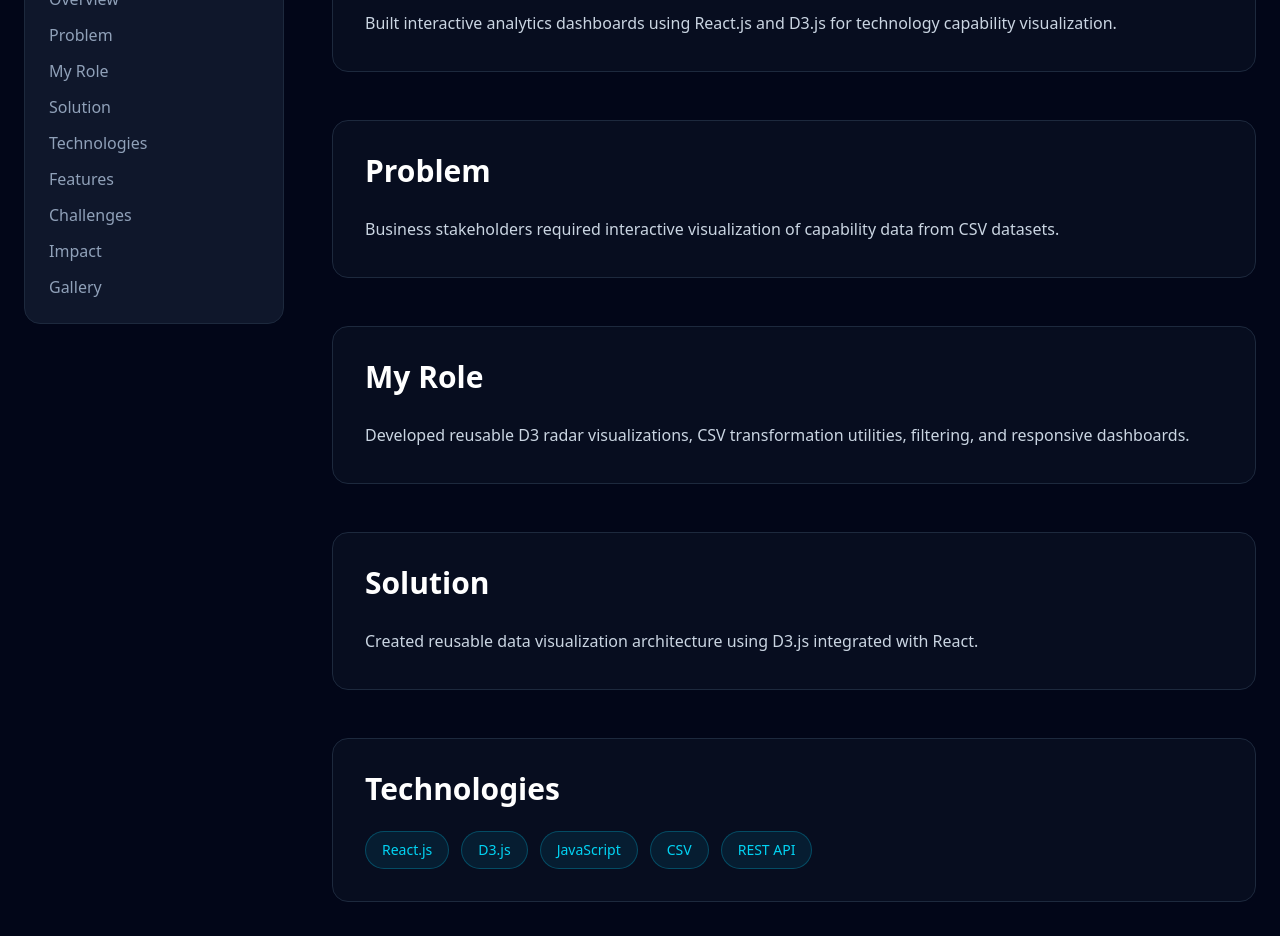
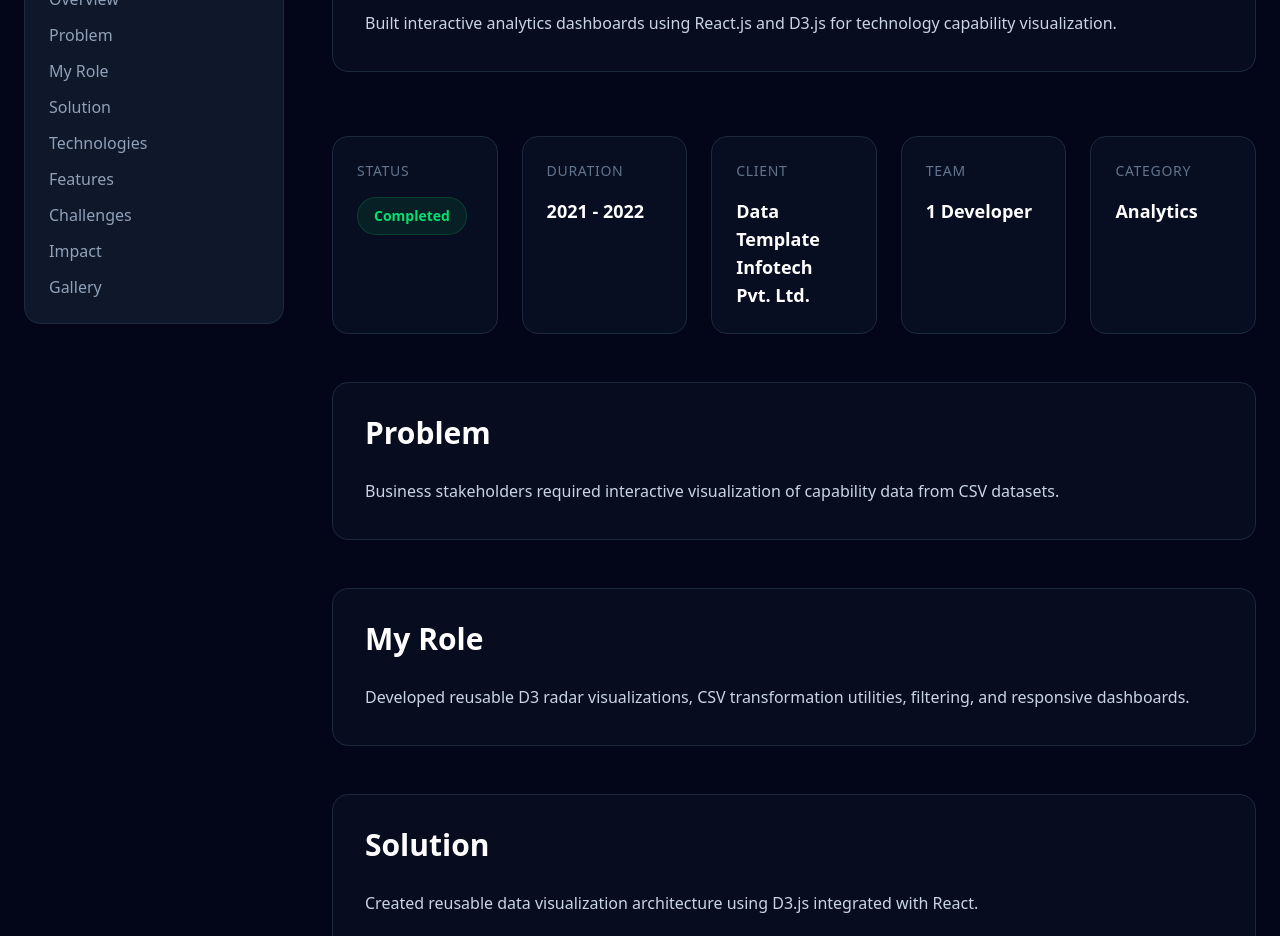
Before and after one commit to tariqaziz123/portfolio-nextjs, a Next.js app: page /projects/capability-radar in a window 1280 px wide. Shown: the part 800-1736 px from the top of the page. Built offline with nearby package versions, Linux system fonts and the light colour scheme.

Commit message:
feat: implemented project info page

```diff
--- a/app/projects/[slug]/page.tsx
+++ b/app/projects/[slug]/page.tsx
@@ -12,6 +12,7 @@ import TechnologyBadge from "@/components/Projects/TechnologyBadge";
 import FeatureList from "@/components/Projects/FeatureList";
 import ChallengeList from "@/components/Projects/ChallengeList";
 import Gallery from "@/components/Projects/Gallery";
+import ProjectInfo from "@/components/Projects/ProjectInfo";
 
 type Props = {
   params: Promise<{
@@ -107,6 +108,7 @@ export default async function ProjectPage({
           >
             <p>{project.overview}</p>
           </ProjectSection>
+          <ProjectInfo project={project} />
 
           <ProjectSection
             id="problem"
--- /dev/null
+++ b/components/Projects/ProjectInfo.tsx
@@ -0,0 +1,86 @@
+import { Project } from "@/types/projects";
+
+type Props = {
+  project: Project;
+};
+
+export default function ProjectInfo({ project }: Props) {
+  const status = project.status || "Completed";
+
+  const getStatusClasses = () => {
+    switch (status) {
+      case "Completed":
+        return "bg-green-500/10 text-green-400 border-green-500/20";
+
+      case "In Progress":
+        return "bg-yellow-500/10 text-yellow-400 border-yellow-500/20";
+
+      case "Maintenance":
+        return "bg-blue-500/10 text-blue-400 border-blue-500/20";
+
+      default:
+        return "bg-slate-500/10 text-slate-300 border-slate-500/20";
+    }
+  };
+
+  const items = [
+    {
+      label: "Status",
+      value: status,
+    },
+    {
+      label: "Duration",
+      value: project.duration,
+    },
+    {
+      label: "Client",
+      value: project.client,
+    },
+    {
+      label: "Team",
+      value: project.teamSize || "1 Developer",
+    },
+    {
+      label: "Category",
+      value: project.category,
+    },
+  ];
+
+  return (
+    <section className="mt-16">
+      <div className="grid gap-6 sm:grid-cols-2 lg:grid-cols-5">
+        {items.map((item) => (
+          <div
+            key={item.label}
+            className="
+              rounded-2xl
+              border
+              border-slate-800
+              bg-slate-900/50
+              p-6
+              transition-all
+              duration-300
+              hover:border-cyan-500/40
+            "
+          >
+            <p className="text-sm uppercase tracking-wider text-slate-500">
+              {item.label}
+            </p>
+
+            {item.label === "Status" ? (
+              <span
+                className={`mt-4 inline-flex rounded-full border px-4 py-2 text-sm font-semibold ${getStatusClasses()}`}
+              >
+                {item.value}
+              </span>
+            ) : (
+              <p className="mt-4 text-lg font-semibold text-white">
+                {item.value}
+              </p>
+            )}
+          </div>
+        ))}
+      </div>
+    </section>
+  );
+}
--- a/types/projects.ts
+++ b/types/projects.ts
@@ -21,17 +21,13 @@ export type Project = {
   technologies: string[];
   features: string[];
   challenges: string[];
-  icon?: string;
-  gradient?: string;
 
   gallery?: string[];
 
-  // NEW
   github?: string;
   live?: string;
   backend?: string;
 
-  status?: "Completed" | "In Progress";
-
+  status?: string;
   teamSize?: string;
 };
```
